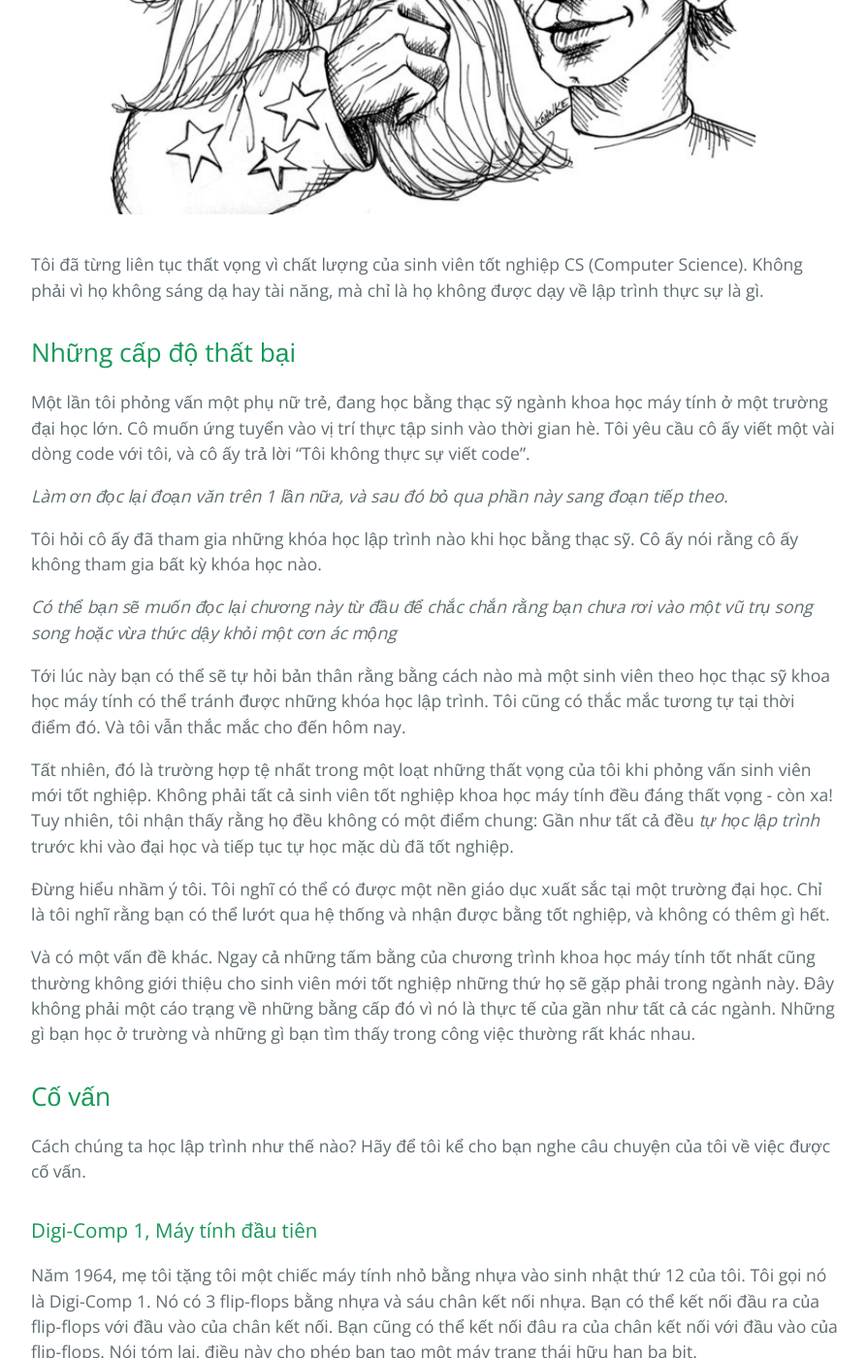
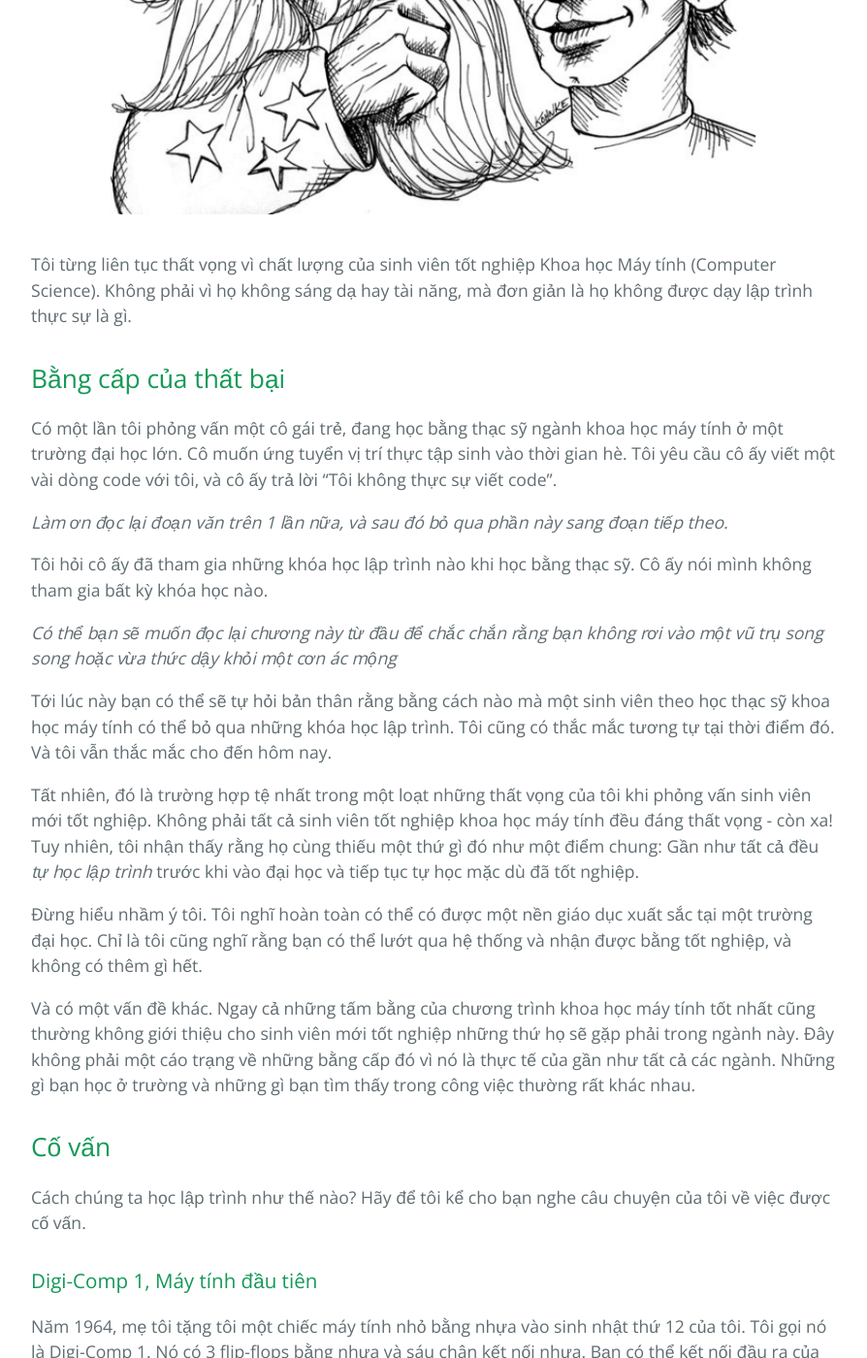
Before and after one commit to HaiBV/haibv.github.io, a Jekyll site: the page built from clean-coder/chapter-14-mentoring-apprenticeship-and-craftsmanship.md, in a window 1280 px wide and 1400 px high, scrolled down 783 px. Shown: the whole window at 97% size, without its empty margins (192-1086 px from the left). Built offline with Jekyll 4.4.1, drawn with Linux system fonts in a browser that asks for light colours; our own code applies the rules of GitHub Pages for plain Markdown files.

Commit message:
Book - The Clean Coder - Correction - C14

```diff
--- a/clean-coder/chapter-14-mentoring-apprenticeship-and-craftsmanship.md
+++ b/clean-coder/chapter-14-mentoring-apprenticeship-and-craftsmanship.md
@@ -6,23 +6,23 @@
 
 ![14-cover](images/14-cover.png)
 
-Tôi đã từng liên tục thất vọng vì chất lượng của sinh viên tốt nghiệp CS (Computer Science). Không phải vì họ không sáng dạ hay tài năng, mà chỉ là họ không được dạy về lập trình thực sự là gì.
+Tôi từng liên tục thất vọng vì chất lượng của sinh viên tốt nghiệp Khoa học Máy tính (Computer Science). Không phải vì họ không sáng dạ hay tài năng, mà đơn giản là họ không được dạy lập trình thực sự là gì.
 
-## Những cấp độ thất bại
+## Bằng cấp của thất bại
 
-Một lần tôi phỏng vấn một phụ nữ trẻ, đang học bằng thạc sỹ ngành khoa học máy tính ở một trường đại học lớn. Cô muốn ứng tuyển vào vị trí thực tập sinh vào thời gian hè. Tôi yêu cầu cô ấy viết một vài dòng code với tôi, và cô ấy trả lời "Tôi không thực sự viết code".
+Có một lần tôi phỏng vấn một cô gái trẻ, đang học bằng thạc sỹ ngành khoa học máy tính ở một trường đại học lớn. Cô muốn ứng tuyển vị trí thực tập sinh vào thời gian hè. Tôi yêu cầu cô ấy viết một vài dòng code với tôi, và cô ấy trả lời "Tôi không thực sự viết code".
 
 _Làm ơn đọc lại đoạn văn trên 1 lần nữa, và sau đó bỏ qua phần này sang đoạn tiếp theo._
 
-Tôi hỏi cô ấy đã tham gia những khóa học lập trình nào khi học bằng thạc sỹ. Cô ấy nói rằng cô ấy không tham gia bất kỳ khóa học nào.
+Tôi hỏi cô ấy đã tham gia những khóa học lập trình nào khi học bằng thạc sỹ. Cô ấy nói mình không tham gia bất kỳ khóa học nào.
 
-_Có thể bạn sẽ muốn đọc lại chương này từ đầu để chắc chắn rằng bạn chưa rơi vào một vũ trụ song song hoặc vừa thức dậy khỏi một cơn ác mộng_
+_Có thể bạn sẽ muốn đọc lại chương này từ đầu để chắc chắn rằng bạn không rơi vào một vũ trụ song song hoặc vừa thức dậy khỏi một cơn ác mộng_
 
-Tới lúc này bạn có thể sẽ tự hỏi bản thân rằng bằng cách nào mà một sinh viên theo học thạc sỹ khoa học máy tính có thể tránh được những khóa học lập trình. Tôi cũng có thắc mắc tương tự tại thời điểm đó. Và tôi vẫn thắc mắc cho đến hôm nay.
+Tới lúc này bạn có thể sẽ tự hỏi bản thân rằng bằng cách nào mà một sinh viên theo học thạc sỹ khoa học máy tính có thể bỏ qua những khóa học lập trình. Tôi cũng có thắc mắc tương tự tại thời điểm đó. Và tôi vẫn thắc mắc cho đến hôm nay.
 
-Tất nhiên, đó là trường hợp tệ nhất trong một loạt những thất vọng của tôi khi phỏng vấn sinh viên mới tốt nghiệp. Không phải tất cả sinh viên tốt nghiệp khoa học máy tính đều đáng thất vọng - còn xa! Tuy nhiên, tôi nhận thấy rằng họ đều không có một điểm chung: Gần như tất cả đều _tự học lập trình_ trước khi vào đại học và tiếp tục tự học mặc dù đã tốt nghiệp.
+Tất nhiên, đó là trường hợp tệ nhất trong một loạt những thất vọng của tôi khi phỏng vấn sinh viên mới tốt nghiệp. Không phải tất cả sinh viên tốt nghiệp khoa học máy tính đều đáng thất vọng - còn xa! Tuy nhiên, tôi nhận thấy rằng họ cùng thiếu một thứ gì đó như một điểm chung: Gần như tất cả đều _tự học lập trình_ trước khi vào đại học và tiếp tục tự học mặc dù đã tốt nghiệp.
 
-Đừng hiểu nhầm ý tôi. Tôi nghĩ có thể có được một nền giáo dục xuất sắc tại một trường đại học. Chỉ là tôi nghĩ rằng bạn có thể lướt qua hệ thống và nhận được bằng tốt nghiệp, và không có thêm gì hết.
+Đừng hiểu nhầm ý tôi. Tôi nghĩ hoàn toàn có thể có được một nền giáo dục xuất sắc tại một trường đại học. Chỉ là tôi cũng nghĩ rằng bạn có thể lướt qua hệ thống và nhận được bằng tốt nghiệp, và không có thêm gì hết.
 
 Và có một vấn đề khác. Ngay cả những tấm bằng của chương trình khoa học máy tính tốt nhất cũng thường không giới thiệu cho sinh viên mới tốt nghiệp những thứ họ sẽ gặp phải trong ngành này. Đây không phải một cáo trạng về những bằng cấp đó vì nó là thực tế của gần như tất cả các ngành. Những gì bạn học ở trường và những gì bạn tìm thấy trong công việc thường rất khác nhau.
 
```
